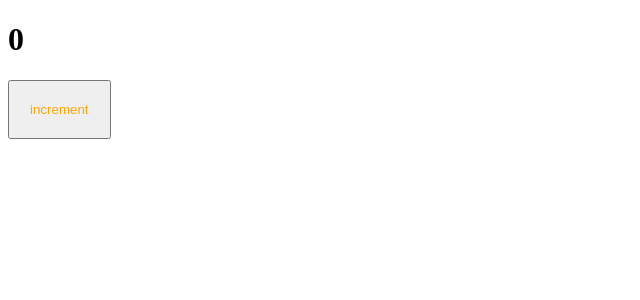
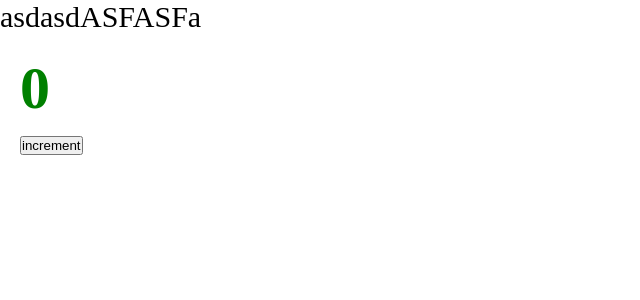
Before and after one commit to osipovfrontend/production-project, a React app: page / in a window 1280 px wide. Shown: the top 300 px of the page, without its empty margins (0-640 px from the left). Built offline with nearby package versions, Linux system fonts and the light colour scheme.

Commit message:
Добавлено CSS Modules

```diff
--- a/public/index.html
+++ b/public/index.html
@@ -1,12 +1,13 @@
-<!DOCTYPE html>
+<!doctype html>
 <html lang="en">
 <head>
     <meta charset="UTF-8">
-    <meta http-equiv="X-UA-Compatible" content="IE=edge">
-    <meta name="viewport" content="width=device-width, initial-scale=1.0">
+    <meta name="viewport"
+          content="width=device-width, user-scalable=no, initial-scale=1.0, maximum-scale=1.0, minimum-scale=1.0">
+    <meta http-equiv="X-UA-Compatible" content="ie=edge">
     <title>Document</title>
 </head>
 <body>
-    <div id="root"></div>
+<div id="root"></div>
 </body>
 </html>
--- /dev/null
+++ b/src/App.tsx
@@ -0,0 +1,14 @@
+import React from 'react';
+import Counter from "./components/Counter";
+import './index.scss';
+
+const App = () => {
+    return (
+        <div className="app">
+            asdasdASFASFa
+            <Counter />
+        </div>
+    );
+};
+
+export default App;
--- /dev/null
+++ b/src/components/Counter.module.scss
@@ -0,0 +1,4 @@
+.btn {
+    padding: 20px;
+    color: green;
+}
--- a/src/components/Counter.scss
+++ /dev/null
@@ -1,4 +0,0 @@
-button {
-    padding: 20px;
-    color: orange;
-}
--- a/src/components/Counter.tsx
+++ b/src/components/Counter.tsx
@@ -1,17 +1,19 @@
-import React, { useState } from 'react';
-import './Counter.scss';
+import React, {useState} from 'react';
+import classes from './Counter.module.scss';
 
-export const Counter = () => {
+const Counter = () => {
     const [count, setCount] = useState(0);
 
     const increment = () => {
-        setCount(count + 1)
+        setCount(count + 1);
     }
 
     return (
-        <div>
+        <div className={classes.btn}>
             <h1>{count}</h1>
             <button onClick={increment}>increment</button>
         </div>
-    )
-}
+    );
+};
+
+export default Counter;
--- /dev/null
+++ b/src/index.scss
@@ -0,0 +1,9 @@
+* {
+    margin: 0;
+    padding: 0;
+    box-sizing: border-box;
+}
+
+.app {
+    font-size: 30px;
+}
--- a/src/index.tsx
+++ b/src/index.tsx
@@ -1,9 +1,7 @@
-import { render } from 'react-dom';
-import { Counter } from './components/Counter';
+import {render} from "react-dom";
+import App from "./App";
 
 render(
-    <div>
-        <Counter />
-    </div>,
+    <App />,
     document.getElementById('root')
 )
--- a/tsconfig.json
+++ b/tsconfig.json
@@ -12,6 +12,7 @@
     // Компилятор будет обрабатывать не только TS файлы, но и JS файлы
     "allowJs": true,
     "moduleResolution": "node",
+    // Для абсолютного импорта
     "baseUrl": ".",
     // esModuleInterop позволяет работать с пакетами, которые используют
     // common js как с обычными пакета с помощью import (require() module.export) = common js
--- a/webpack.config.ts
+++ b/webpack.config.ts
@@ -1,29 +1,28 @@
-// т.к. в разных ОС работа пути работают по разному, лучше использовать специальные инструменты
-// webpack работает в среде nodeJS и нам доступен модуль path
-// функция resolve позволяет "склеивать" участки пути
 import webpack from 'webpack';
-import { buildWebpackConfig } from './config/build/buildWebpackConfig';
-import { BuildEnv, BuildPaths } from './config/build/types/config';
+import {buildWebpackConfig} from "./config/build/buildWebpackConfig";
+import {BuildEnv, BuildPaths} from "./config/build/types/config";
 import path from "path";
 
+
 export default (env: BuildEnv) => {
+
+
     const paths: BuildPaths = {
         entry: path.resolve(__dirname, 'src', 'index.tsx'),
         build: path.resolve(__dirname, 'build'),
-    html: path.resolve(__dirname, 'public', 'index.html')
+        html: path.resolve(__dirname, 'public', 'index.html'),
     }
 
     const mode = env.mode || 'development';
+    const isDev = mode === 'development';
     const PORT = env.port || 3000;
-
-  const isDev = mode === 'development';
 
     const config: webpack.Configuration = buildWebpackConfig({
         mode,
         paths,
         isDev,
         port: PORT,
-  });
+    })
 
     return config;
 };
```
Also changed, not shown: package.json (+14 -13 lines), src/global.d.ts (added, +7 -0 lines), 10 other files (tests, documents, lock files or other folders). Lines whose indentation alone changed are shown as unchanged.
